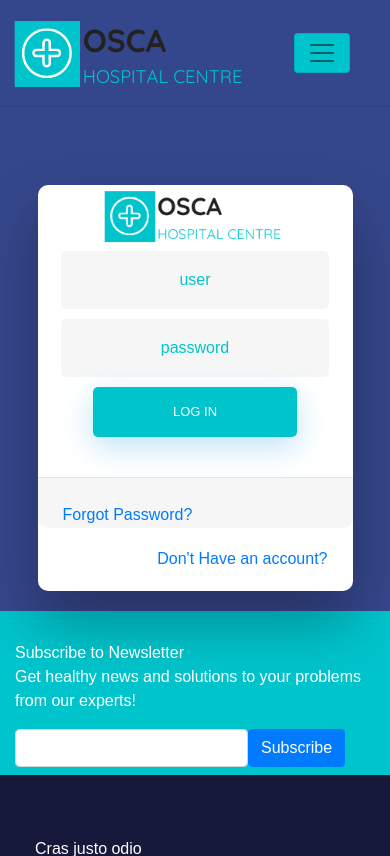
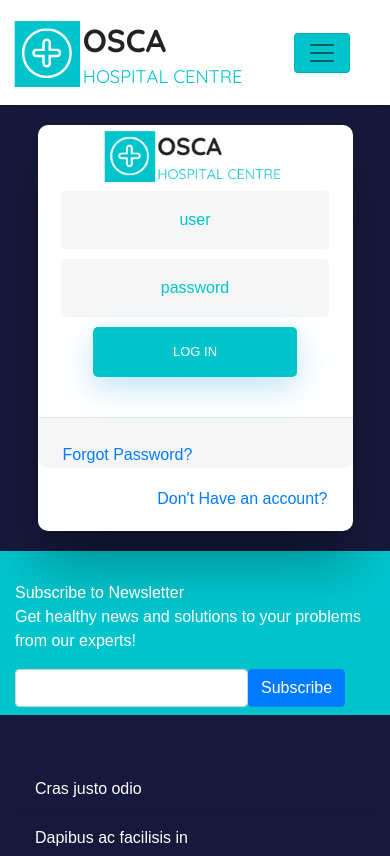
Before and after one commit to tamzid958/Medical-Site, a PHP site: page /login.php in a window 390 px wide. Shown: the top 856 px of the page. Run offline with PHP 8.4, Linux system fonts and the light colour scheme; some libraries are stand-ins or nearby versions.

Commit message:
login reg

```diff
--- a/login.php
+++ b/login.php
@@ -43,7 +43,7 @@
   padding: 20px;
   padding-top:200px;
   margin-top:-120px;
-  background-color:#35478C;
+  background-color: #16193B;
 }
 
 #formContent {
@@ -134,6 +134,13 @@ input[type=text2]:focus , input[type=password2] :focus {
 #icon {
   width:60%;
 }
+@media screen and (max-width: 992px) {
+    .wrapper {
+    margin-top:0px;
+    padding-top:20px;
+    }
+}
+
 
 </style>
 </body>
```
Also changed, not shown: register.php (+7 -1 lines).
